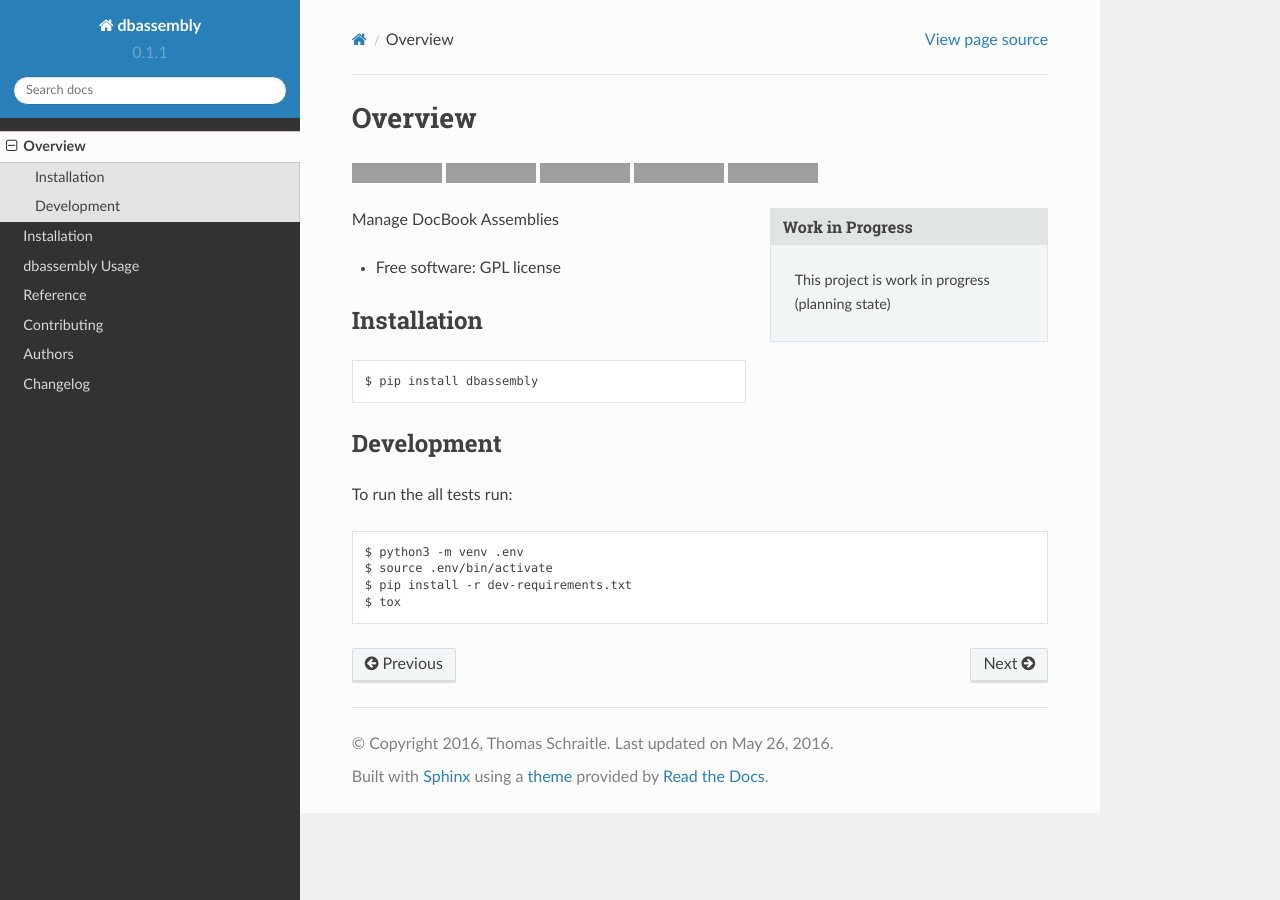
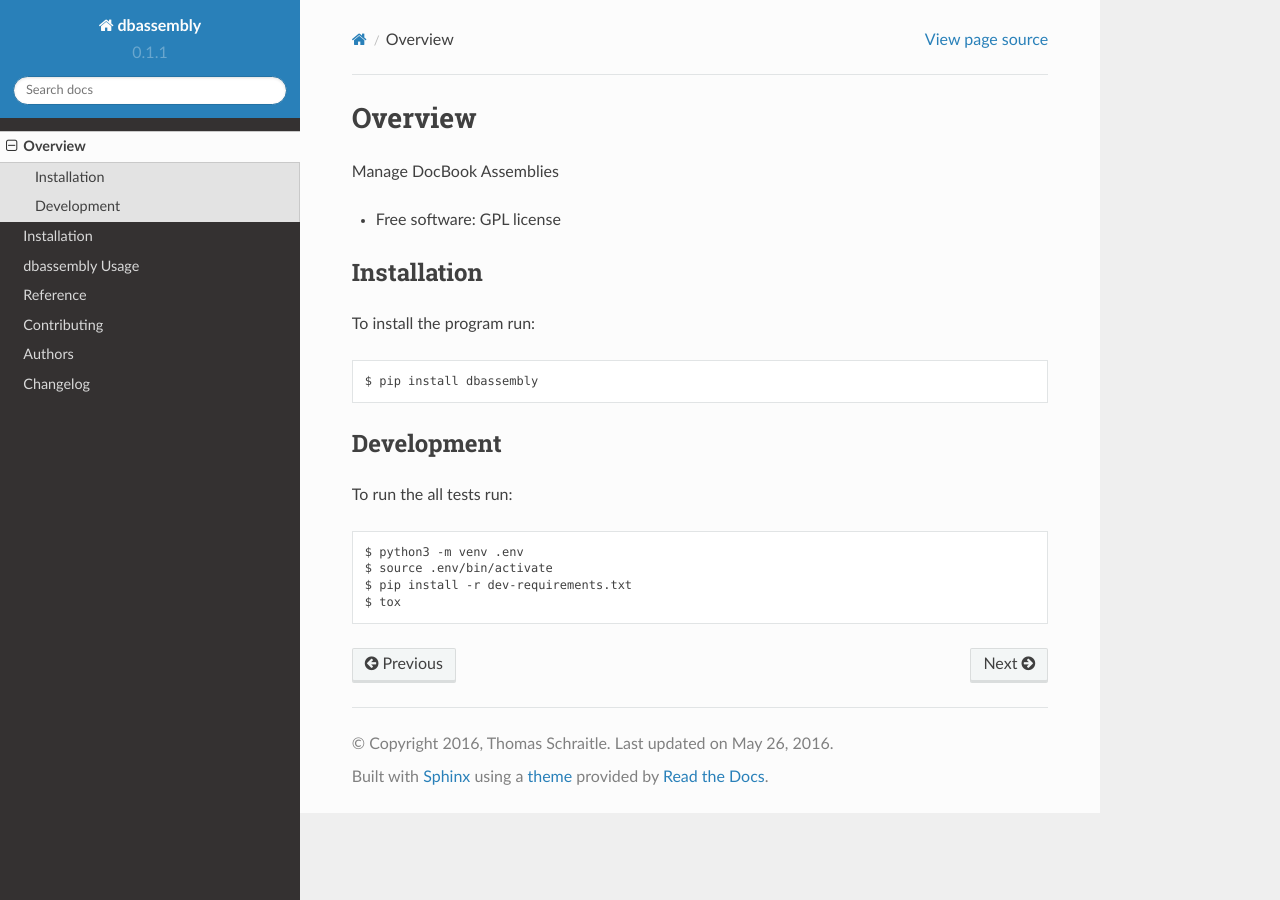
Before and after one commit to tomschr/dbassembly, a Sphinx documentation site: the page built from docs/readme.rst, in a window 1280 px wide. Built offline with Sphinx 7.4.7 and the Read the Docs theme 2.0.0, drawn with Linux system fonts in a browser that asks for light colours; some of the changed lines change nothing that is shown; grey boxes are pictures that could not be loaded.

Commit message:
Move some parts of the documentation

```diff
--- a/README.rst
+++ b/README.rst
@@ -38,23 +38,6 @@
 
 Manage DocBook Assemblies
 
-* Free software: GPL license
+.. toctree::
 
-
-Installation
-============
-
-::
-
-    $ pip install dbassembly
-
-
-Development
-===========
-
-To run the all tests run::
-
-    $ python3 -m venv .env
-    $ source .env/bin/activate
-    $ pip install -r dev-requirements.txt
-    $ tox
+    docs/readme
--- a/docs/readme.rst
+++ b/docs/readme.rst
@@ -1 +1,26 @@
-.. include:: ../README.rst
+========
+Overview
+========
+
+Manage DocBook Assemblies
+
+* Free software: GPL license
+
+
+Installation
+============
+
+To install the program run::
+
+    $ pip install dbassembly
+
+
+Development
+===========
+
+To run the all tests run::
+
+    $ python3 -m venv .env
+    $ source .env/bin/activate
+    $ pip install -r dev-requirements.txt
+    $ tox
```
